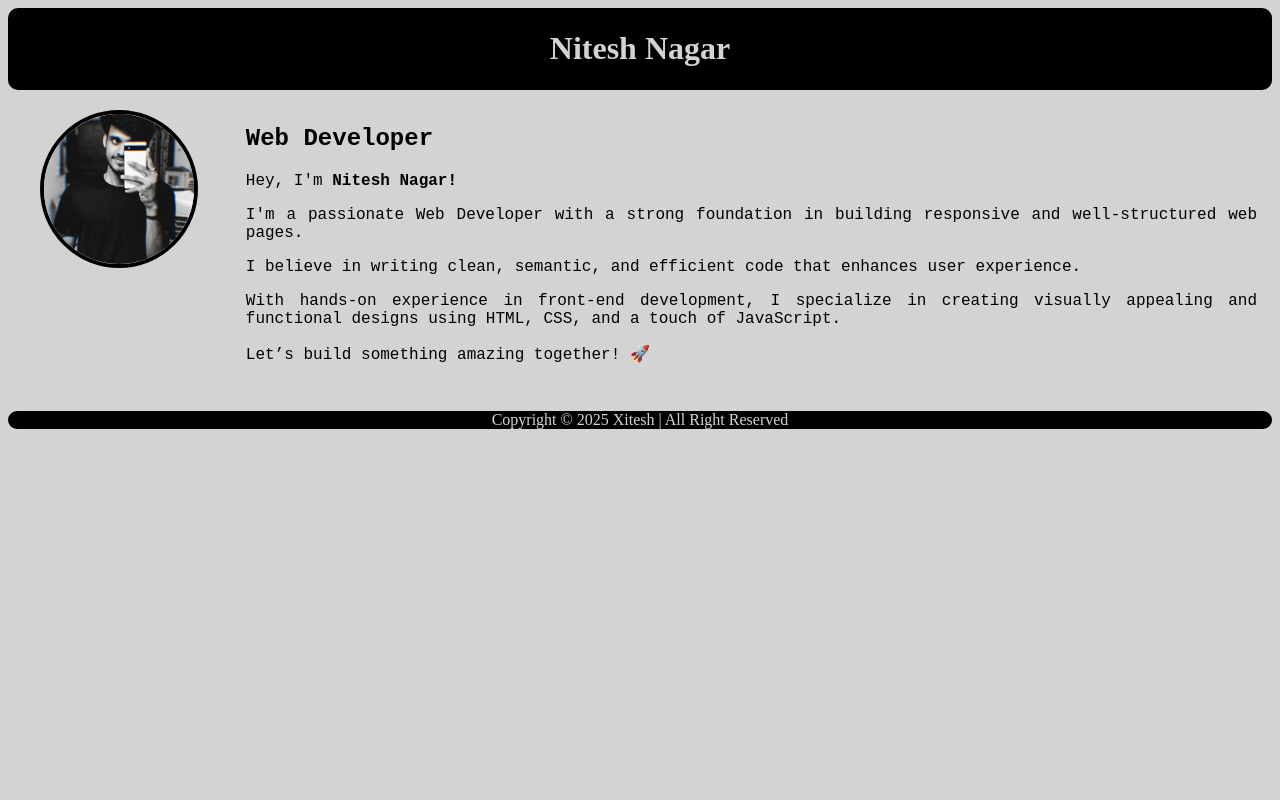
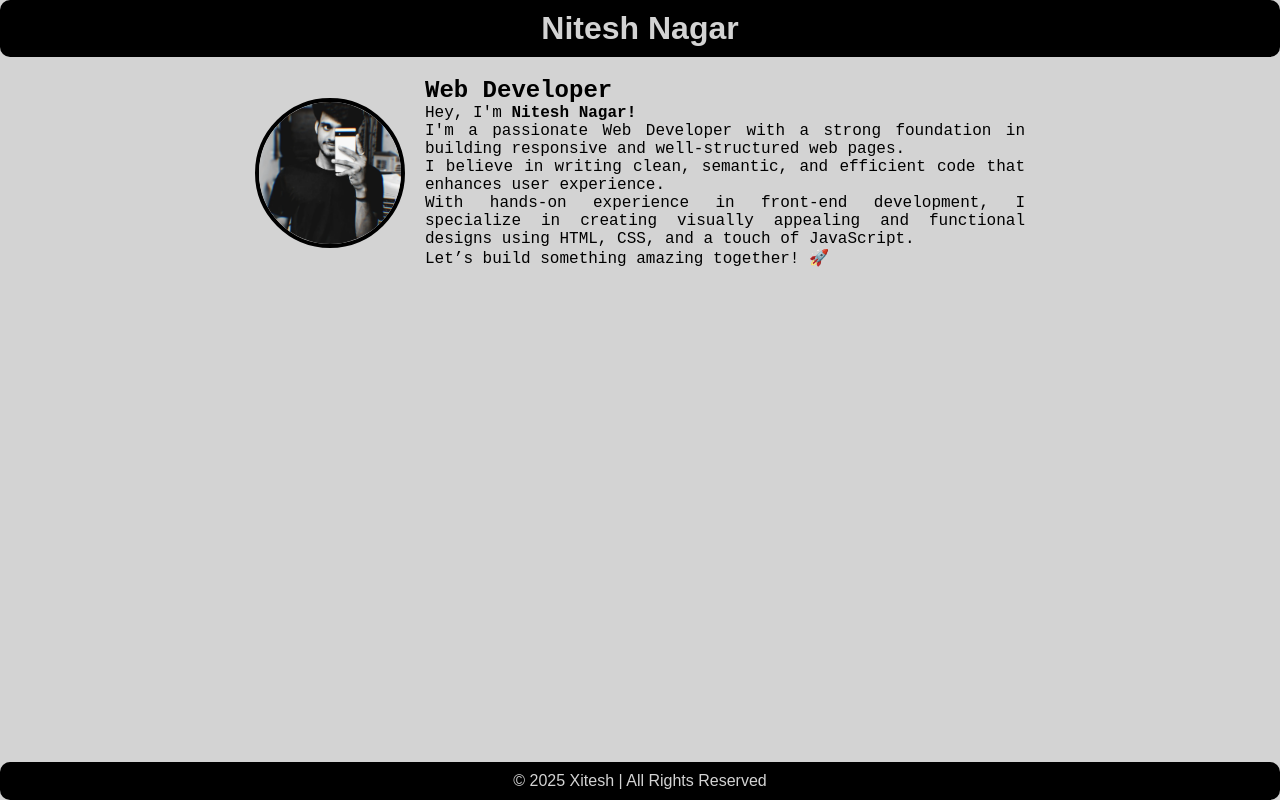
Before and after one commit to xitesh/nitesh-portfolio, a plain HTML site: page index.html in a window 1280 px wide. Drawn offline with Linux system fonts and the light colour scheme.

Commit message:
Update index.html

```diff
--- a/index.html
+++ b/index.html
@@ -2,30 +2,47 @@
 <html lang="en">
 
 <head>
-        <meta charset="UTF-8">
-        <meta name="viewport" content="width=device-width, initial-scale=1.0">
-        <title>Portfolio</title>
+  <meta charset="UTF-8" />
+  <meta name="viewport" content="width=device-width, initial-scale=1.0" />
+  <title>Nitesh Nagar | Portfolio</title>
   <style>
+    /* Reset default margin/padding */
+    * {
+      margin: 0;
+      padding: 0;
+      box-sizing: border-box;
+    }
+
     /* body style */
-            body{
+    body {
       background-color: lightgray;
+      font-family: Arial, sans-serif;
+      display: flex;
+      flex-direction: column;
+      min-height: 100vh;
     }
 
     /* header style */
-            header{
-                font-family: 'Times New Roman', Times, serif, Times, serif;
-                font-size: medium;
+    header {
       background-color: black;
       color: lightgray;
       text-align: center;
-                padding: 1px;
+      padding: 10px;
       border-radius: 10px;
+    }
+
+    main {
+      flex: 1;
+      padding: 20px;
     }
 
     /* main section style */
     .div-section {
       display: flex;
       flex-wrap: wrap;
+      justify-content: center;
+      align-items: center;
+      gap: 20px;
     }
 
     /* profile picture */
@@ -36,32 +53,26 @@
       border-radius: 50%;
       border: 4px solid black;
       display: block;
-                margin: 20px auto;
     }
 
     #main-div-1 {
-                color: white;
+      color: black;
       text-align: center;
-                flex-grow: 1;
     }
 
     #main-div-2 {
       font-family: monospace;
       font-size: large;
       color: black;
+      max-width: 600px;
       text-align: justify;
-                margin: 0 auto;
-                max-width: 80%;
-                padding: 15px;
-                flex-grow: 1;
     }
 
-            footer{
-                font-family: 'Times New Roman', Times, serif, Times, serif;
-                font-size: medium;
+    footer {
       background-color: black;
       color: lightgray;
       text-align: center;
+      padding: 10px;
       border-radius: 10px;
     }
   </style>
@@ -71,11 +82,8 @@
 
   <!-- header section -->
   <header>
-            <div>
     <h1>Nitesh Nagar</h1>
-            </div>
   </header>
-
 
   <!-- main section -->
   <main>
@@ -87,9 +95,7 @@
 
       <div id="main-div-2">
         <h2>Web Developer</h2>
-                    <p>
-                        Hey, I'm <strong>Nitesh Nagar!</strong>
-                    </p>
+        <p>Hey, I'm <strong>Nitesh Nagar!</strong></p>
         <p>
           I'm a passionate Web Developer with a strong foundation in building responsive and well-structured web pages.
         </p>
@@ -97,19 +103,20 @@
           I believe in writing clean, semantic, and efficient code that enhances user experience.
         </p>
         <p>
-                        With hands-on experience in front-end development, I specialize in creating visually appealing and functional designs using HTML, CSS, and a touch of JavaScript.
+          With hands-on experience in front-end development, I specialize in creating visually appealing and functional
+          designs using HTML, CSS, and a touch of JavaScript.
         </p>
-                    <p>
-                        Let’s build something amazing together! 🚀
-                    </p>
+        <p>Let’s build something amazing together! 🚀</p>
       </div>
 
     </section>
   </main>
 
+  <!-- footer section -->
   <footer>
-            <p>Copyright &copy; 2025 Xitesh | All Right Reserved</p>
+    <p>&copy; 2025 Xitesh | All Rights Reserved</p>
   </footer>
+
 </body>
 
 </html>
```
Lines whose indentation alone changed are shown as unchanged.
